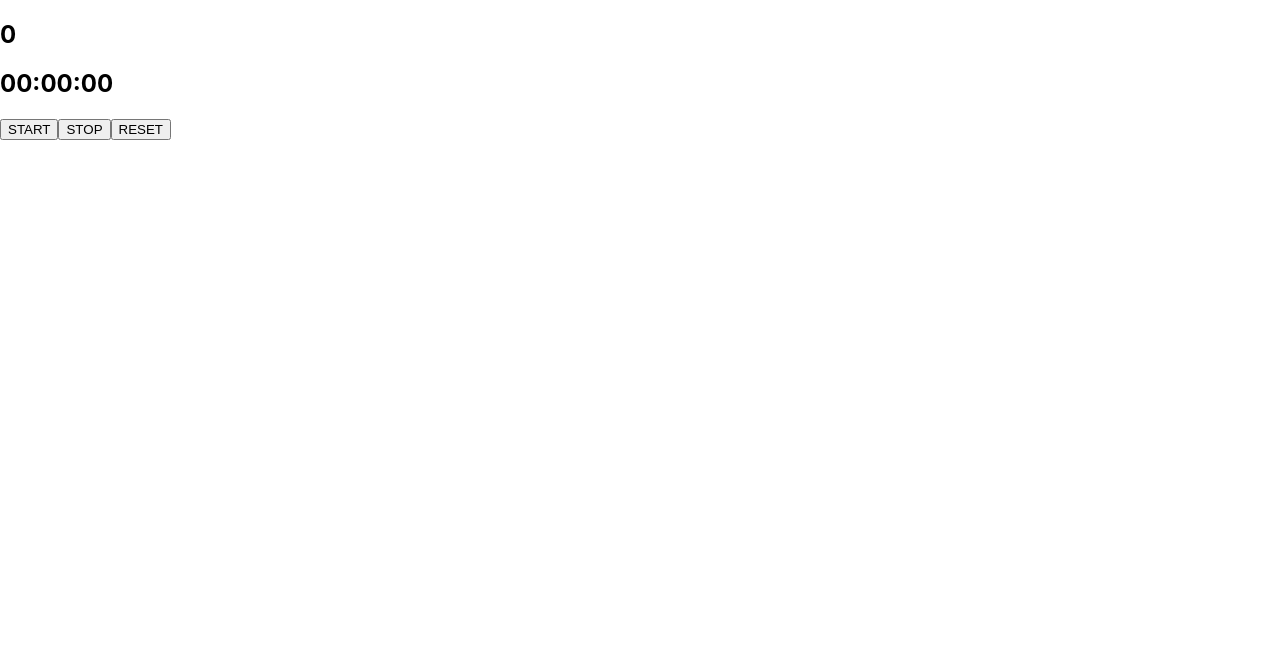
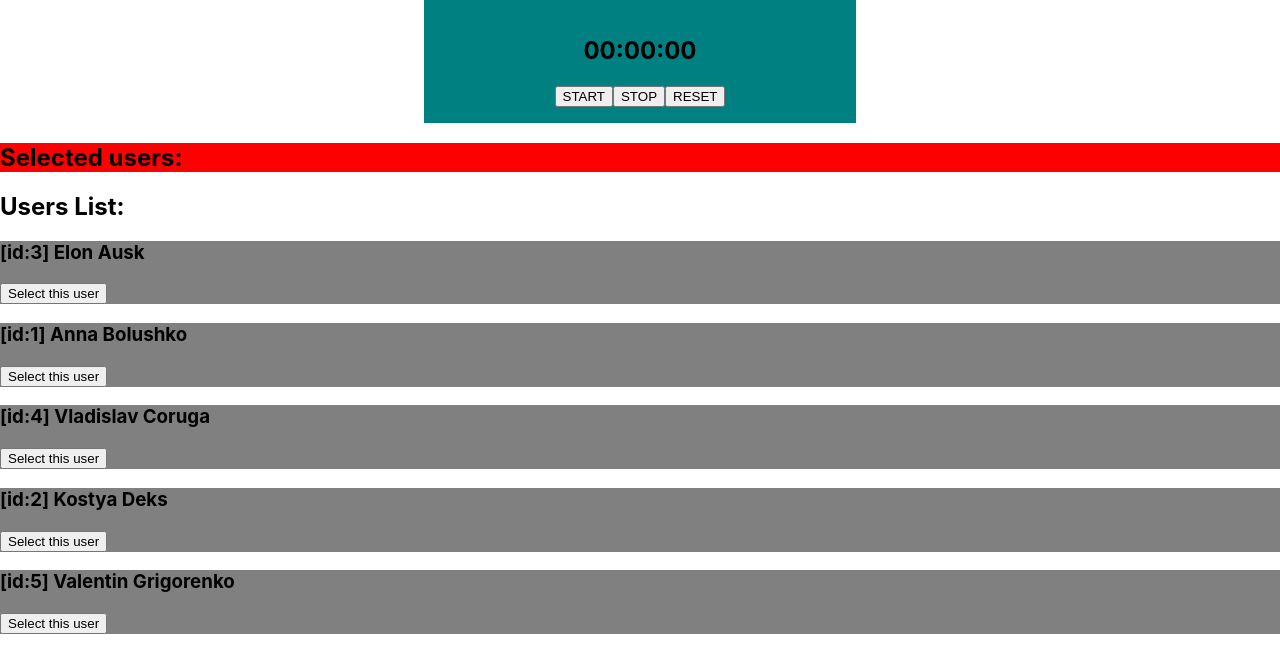
Before and after one commit to monctpik/fd-react-26-07, a React (Create React App) app: page / in a window 1280 px wide. Shown: the top 672 px of the page. Built offline with nearby package versions, Linux system fonts and the light colour scheme.

Commit message:
add styles module css

```diff
--- a/src/App.js
+++ b/src/App.js
@@ -1,6 +1,7 @@
 import React from "react";
 import "./App.css";
 import StopWatch from "./components/StopWatch";
+import UsersDashbord from "./components/UsersDashbord";
 // import UsersDashbord from "./components/UsersDashbord";
 // import CiaoSection from "./components/CiaoDashbord/CiaoSection";
 
@@ -10,8 +11,7 @@ const App = () => {
   return (
     <>
       <StopWatch />
-      {/* <UsersDashbord />
-      <CiaoSection /> */}
+      <UsersDashbord />
     </>
   );
 };
--- /dev/null
+++ b/src/components/StopWatch/StopWatch.module.css
@@ -0,0 +1,11 @@
+.container{
+    min-width: 200px;
+    width: 50%;
+    max-width: 400px;
+    margin: auto;
+    display: flex;
+    flex-direction: column;
+    align-items: center;
+    padding: 1rem;
+    background-color: teal;
+}
--- a/src/components/StopWatch/index.js
+++ b/src/components/StopWatch/index.js
@@ -1,4 +1,5 @@
 import React, { Component } from "react";
+import styles from "./StopWatch.module.css"
 
 class StopWatch extends Component {
   constructor(props) {
@@ -38,12 +39,14 @@ class StopWatch extends Component {
   render() {
     const { count, time } = this.state;
     return (
-      <article>
-        <h2>{count}</h2>
+      <article className={styles.container}>
+        {/* <h2>{count}</h2> */}
         <h2>{time.toLocaleTimeString("en-GB")}</h2>
-        <button onClick={this.start}>START</button>
-        <button onClick={this.stop}>STOP</button>
-        <button onClick={this.reset}>RESET</button>
+        <div>
+          <button onClick={this.start}>START</button>
+          <button onClick={this.stop}>STOP</button>
+          <button onClick={this.reset}>RESET</button>
+        </div>
       </article>
     );
   }
--- /dev/null
+++ b/src/components/UsersDashbord/UsersDashbord.module.css
@@ -0,0 +1,3 @@
+.container{
+    background-color: red
+}
--- a/src/components/UsersDashbord/index.js
+++ b/src/components/UsersDashbord/index.js
@@ -1,6 +1,7 @@
 import React, { Component } from "react";
 import SelectUserList from "../SelectUserList/index";
 import UserList from "../UsersList/index";
+import styles from "./UsersDashbord.module.css"
 const usersDB = [
   { id: 3, fName: "Elon", lName: "Ausk" },
   { id: 1, fName: "Anna", lName: "Bolushko" },
@@ -25,7 +26,7 @@ class UsersDashbord extends Component {
     const { users } = this.state;
     return (
       <>
-        <header>
+        <header className={styles.container}>
           <SelectUserList users={users} />
         </header>
         <main>
```
